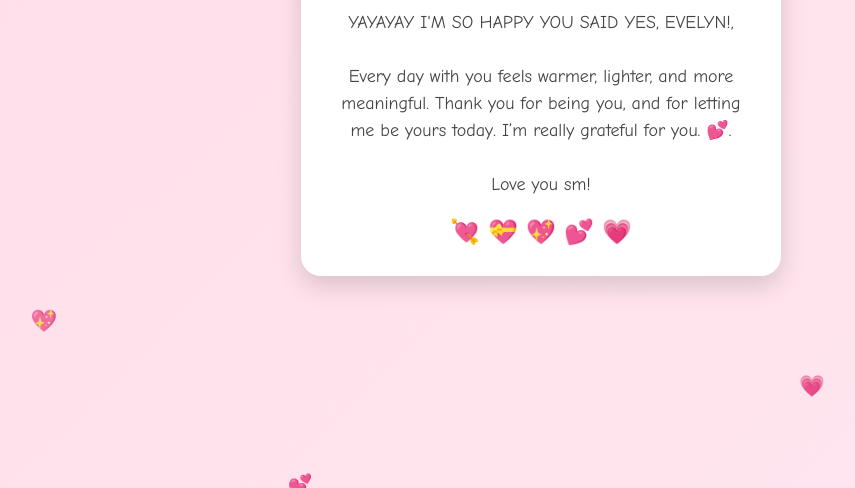
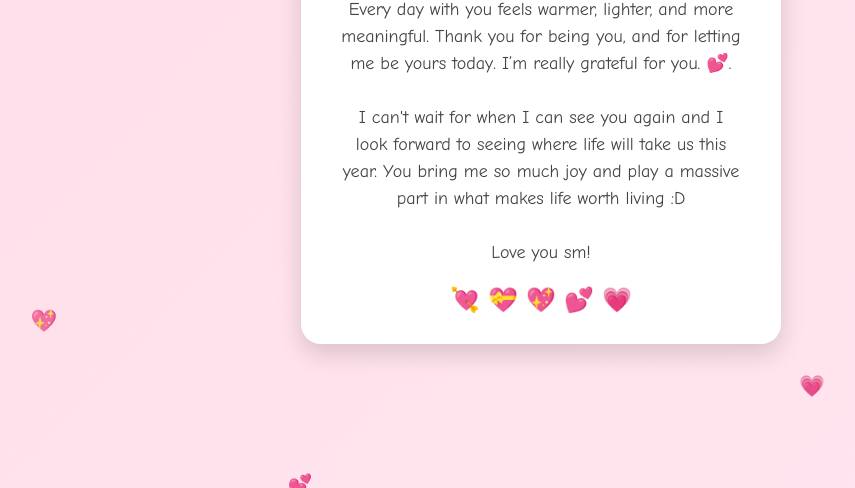
Before and after one commit to jjubi133/website-redirector, a plain HTML site: page yes.html in a window 1280 px wide. Shown: the part 312-800 px from the top of the page, without its empty margins (99-954 px from the left). Drawn offline with Linux system fonts and the light colour scheme.

Commit message:
Update message

```diff
--- a/yes.html
+++ b/yes.html
@@ -26,7 +26,10 @@
       YAYAYAY I'M SO HAPPY YOU SAID YES, EVELYN!,<br /><br />
       Every day with you feels warmer, lighter, and more meaningful.
       Thank you for being you, and for letting me be yours today.
-      I’m really grateful for you. 💕. <br /><br />Love you sm!
+      I’m really grateful for you. 💕.
+      <br /><br />I can't wait for when I can see you again and I look forward to seeing where life will take us this year.
+      You bring me so much joy and play a massive part in what makes life worth living :D
+      <br /><br />Love you sm!
     </p>
 
     <div class="hearts">💘 💝 💖 💕 💗</div>
```
